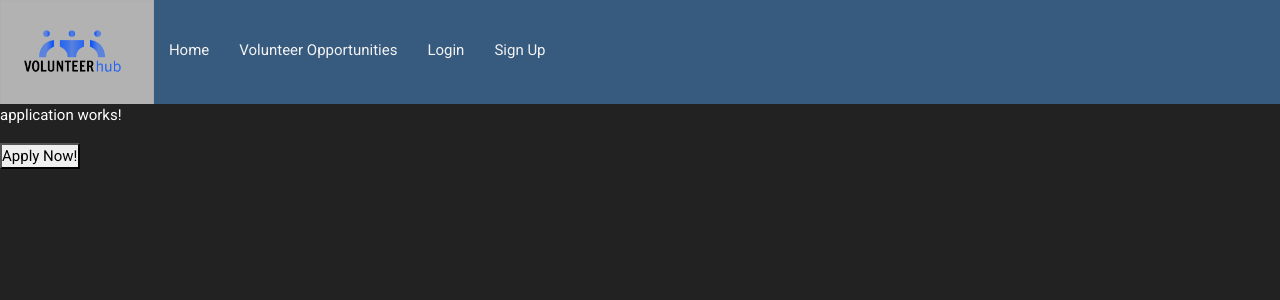
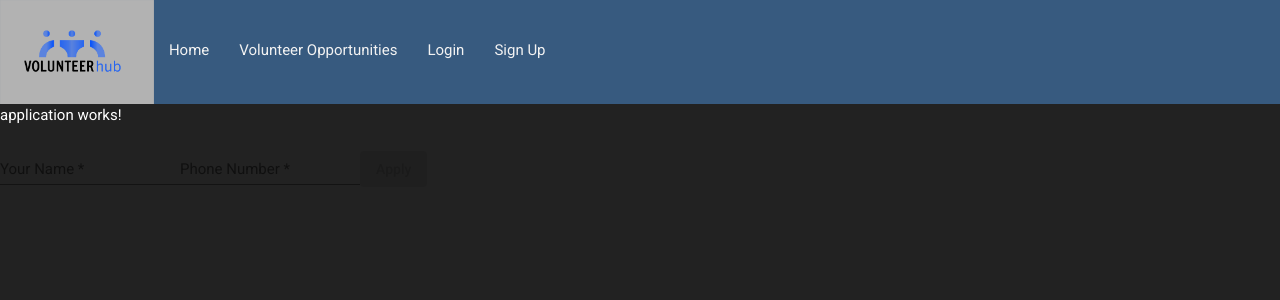
Before and after one commit to bethel-school-of-technology/the-volunteer-hub-frontend, an Angular app: page /apply/1 in a window 1280 px wide. Shown: the top 300 px of the page. Built offline with nearby package versions, Linux system fonts and the light colour scheme; no server answers.

Commit message:
applicant

```diff
--- a/src/app/Components/application/application.component.html
+++ b/src/app/Components/application/application.component.html
@@ -1,4 +1,14 @@
 <p>application works!</p>
 
 <h1>{{ org?.name }}</h1>
-<button (click)='apply()'>Apply Now!</button>
+
+
+<form [formGroup]="myForm" (ngSubmit)="apply()">
+    <mat-form-field>
+        <input matInput placeholder="Your Name" formControlName="applicant" />
+    </mat-form-field>
+    <mat-form-field>
+        <input matInput placeholder="Phone Number" formControlName="contact" />
+    </mat-form-field>
+    <button mat-raised-button class="btn btn-outline-secondary" [disabled]="myForm.invalid" type="submit">Apply</button>
+</form>
--- a/src/app/Components/application/application.component.ts
+++ b/src/app/Components/application/application.component.ts
@@ -1,7 +1,8 @@
 import { Component, OnInit } from '@angular/core';
 import { HttpClient } from '@angular/common/http';
 import { Organizations } from '../../model/organizations';
-import { ActivatedRoute } from '@angular/router';
+import { ActivatedRoute, Router } from '@angular/router';
+import { FormBuilder, FormGroup, Validators, FormControl } from '@angular/forms';
 
 @Component({
   selector: 'app-application',
@@ -10,21 +11,49 @@ import { ActivatedRoute } from '@angular/router';
 })
 export class ApplicationComponent implements OnInit {
   url = 'http://localhost:3001/getOrgById';
+  emailURL = 'http://localhost:3001/sendMail';
   org: Organizations;
+  myForm: FormGroup;
 
   constructor(    private route: ActivatedRoute,
-    private http: HttpClient) { }
+    private http: HttpClient,
+    private router: Router
+    ) { }
 
   ngOnInit() {
     const org = this.route.snapshot.paramMap.get('id');
 
     this.http.get<Organizations>(`${this.url}/${org}`).subscribe(org => {
       this.org = org;
-    })
+    });
+
+    this.myForm = new FormGroup({
+      applicant: new FormControl('', [
+        Validators.required
+      ]),
+      contact: new FormControl('', [
+        Validators.required
+      ])
+    });
   }
 
   apply() {
-    window.open(`mailto:${this.org.email}`);
+    var orgEmail = {
+      "email": this.org.email,
+      "orgName": this.org.name
+    }
+    const result = Object.assign({}, this.myForm.value, orgEmail);
+
+
+    this.http.post<any>(this.emailURL, result).subscribe(
+      data => {
+        alert("Successfully applied!");
+        this.router.navigate(['/organizations']);
+      },
+      error => {
+        alert("There was an error applying.");
+      }
+    )
   }
 
 }
--- a/src/app/Components/profile/profile.component.ts
+++ b/src/app/Components/profile/profile.component.ts
@@ -72,7 +72,7 @@ export class ProfileComponent implements OnInit {
   createOrg() {
     this.orgUrl().then(
       newOrg => {
-        location.reload();
+        // location.reload();
         console.log('Your new organization has been posted.', newOrg);
       },
       err => console.log('Error!', err)
```
